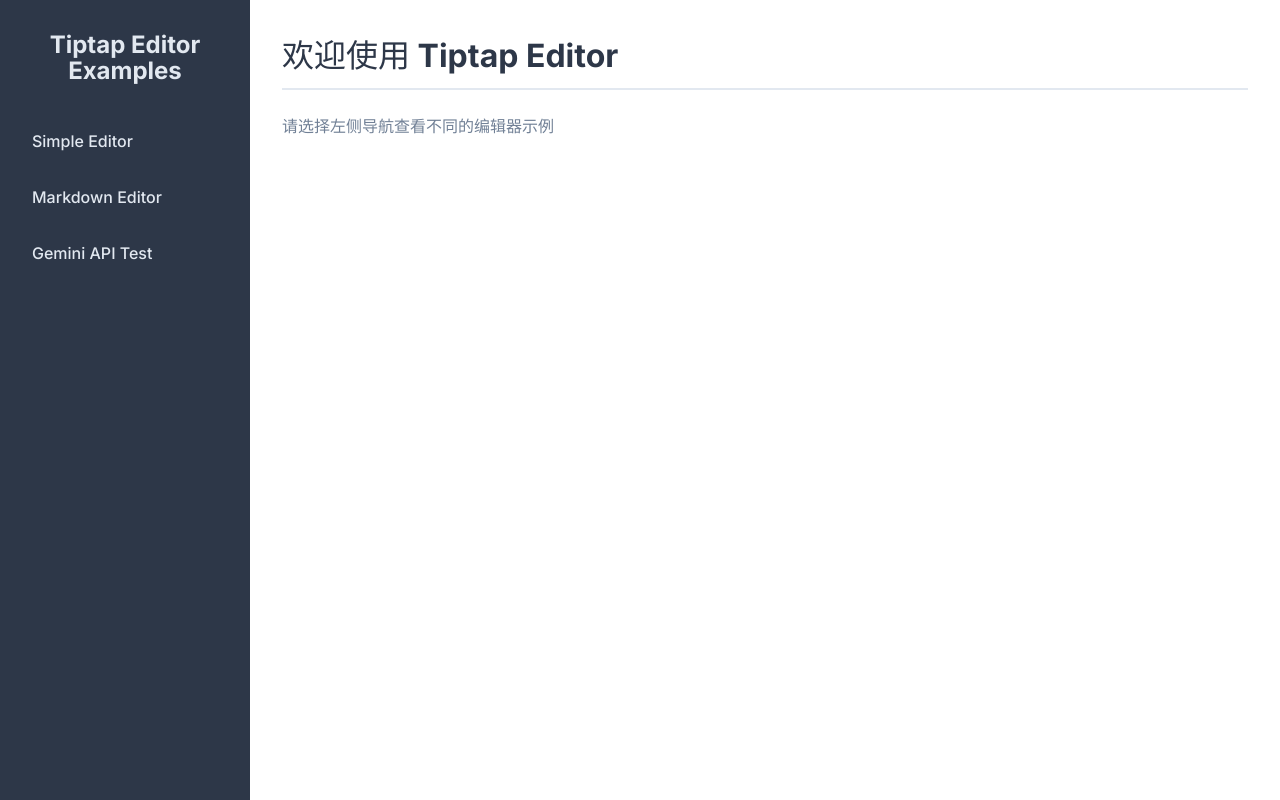
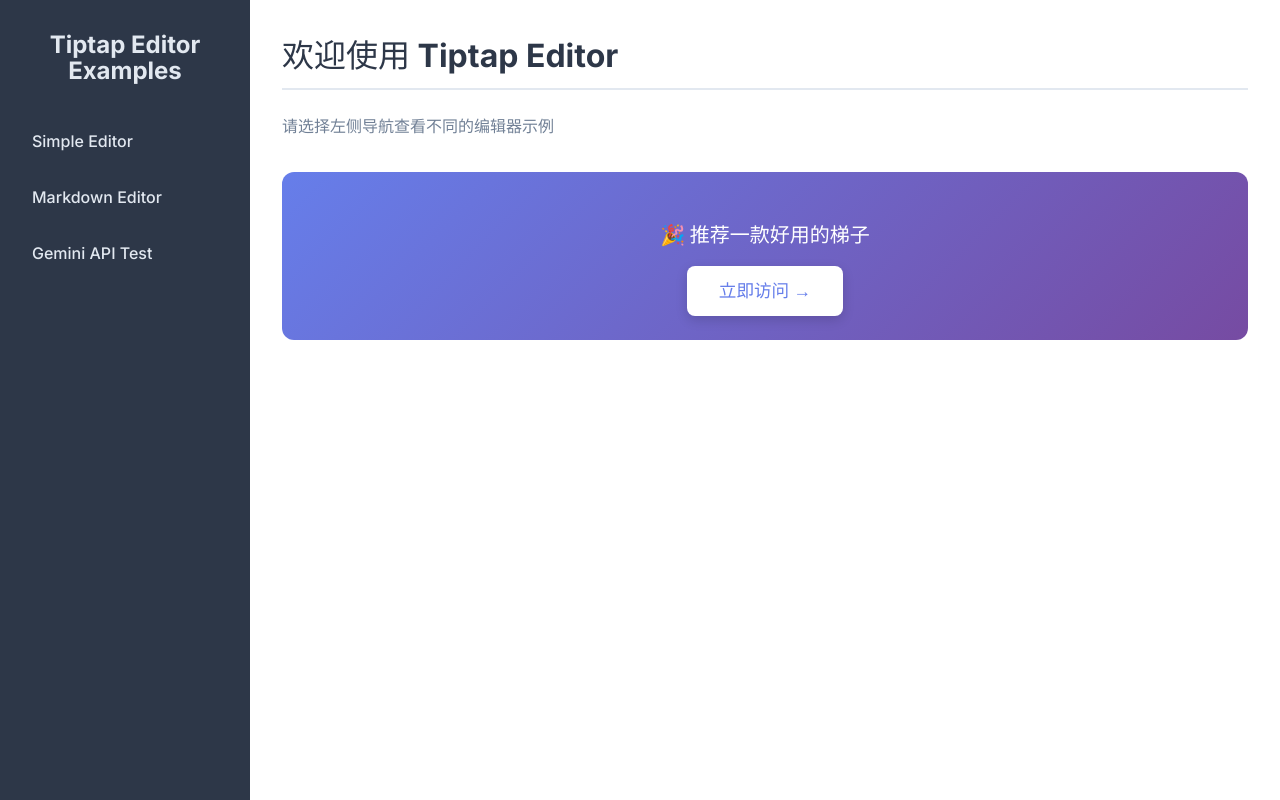
Before and after one commit to chenglu1/tiptap-editor, a React (Vite) app: page / in a window 1280 px wide. Built offline with nearby package versions, Linux system fonts and the light colour scheme.

Commit message:
feat: 添加广告区域，推荐梯子服务

```diff
--- a/src/App.tsx
+++ b/src/App.tsx
@@ -22,6 +22,46 @@
           {/* 这里可以放首页内容 */}
           <h2>欢迎使用 Tiptap Editor</h2>
           <p>请选择左侧导航查看不同的编辑器示例</p>
+
+          {/* 广告区域 */}
+          <div className="ad-section" style={{
+            marginTop: '2rem',
+            padding: '1.5rem',
+            background: 'linear-gradient(135deg, #667eea 0%, #764ba2 100%)',
+            borderRadius: '12px',
+            textAlign: 'center'
+          }}>
+            <h3 style={{ color: '#fff', marginBottom: '1rem', fontSize: '1.25rem' }}>
+              🎉 推荐一款好用的梯子
+            </h3>
+            <a
+              href="https://wmsxwd-3.men/#/register?code=2YYQA7v6"
+              target="_blank"
+              rel="noopener noreferrer"
+              style={{
+                display: 'inline-block',
+                padding: '12px 32px',
+                background: '#fff',
+                color: '#667eea',
+                textDecoration: 'none',
+                borderRadius: '8px',
+                fontWeight: '600',
+                fontSize: '1.1rem',
+                transition: 'all 0.3s',
+                boxShadow: '0 4px 12px rgba(0,0,0,0.15)'
+              }}
+              onMouseEnter={(e) => {
+                e.currentTarget.style.transform = 'translateY(-2px)'
+                e.currentTarget.style.boxShadow = '0 6px 16px rgba(0,0,0,0.2)'
+              }}
+              onMouseLeave={(e) => {
+                e.currentTarget.style.transform = 'translateY(0)'
+                e.currentTarget.style.boxShadow = '0 4px 12px rgba(0,0,0,0.15)'
+              }}
+            >
+              立即访问 →
+            </a>
+          </div>
         </main>
       </div>
     )
```
